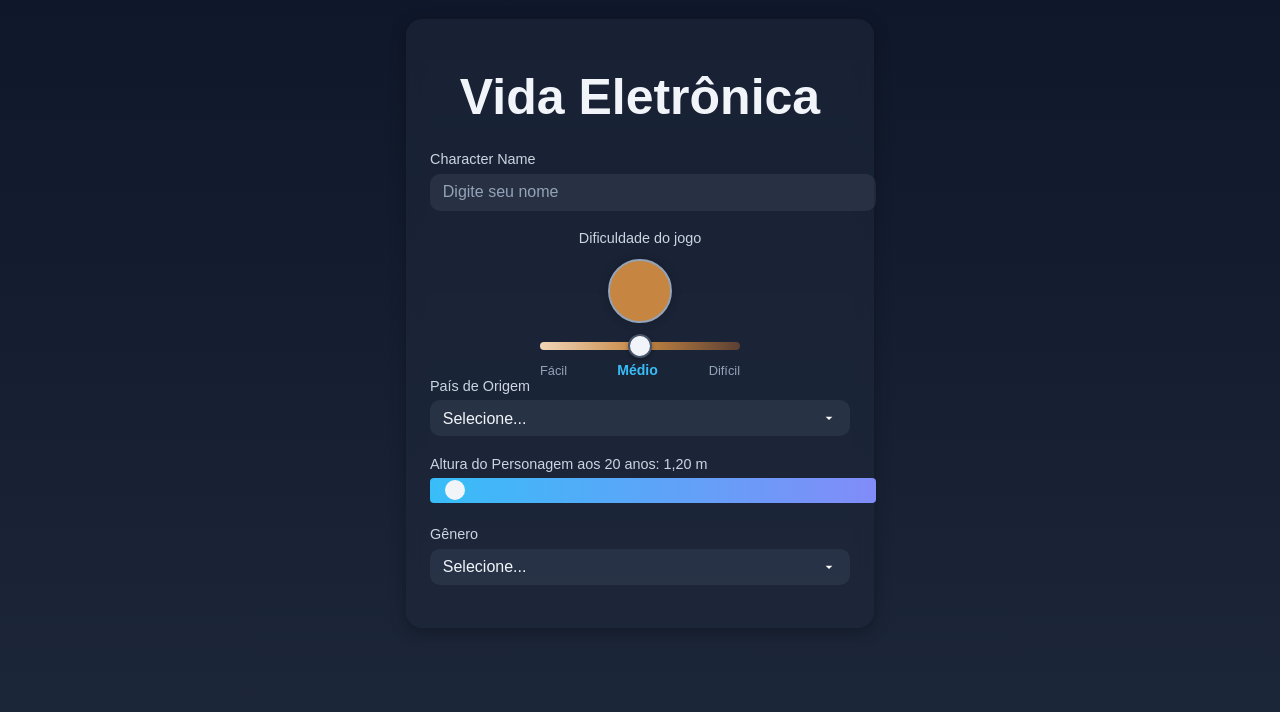
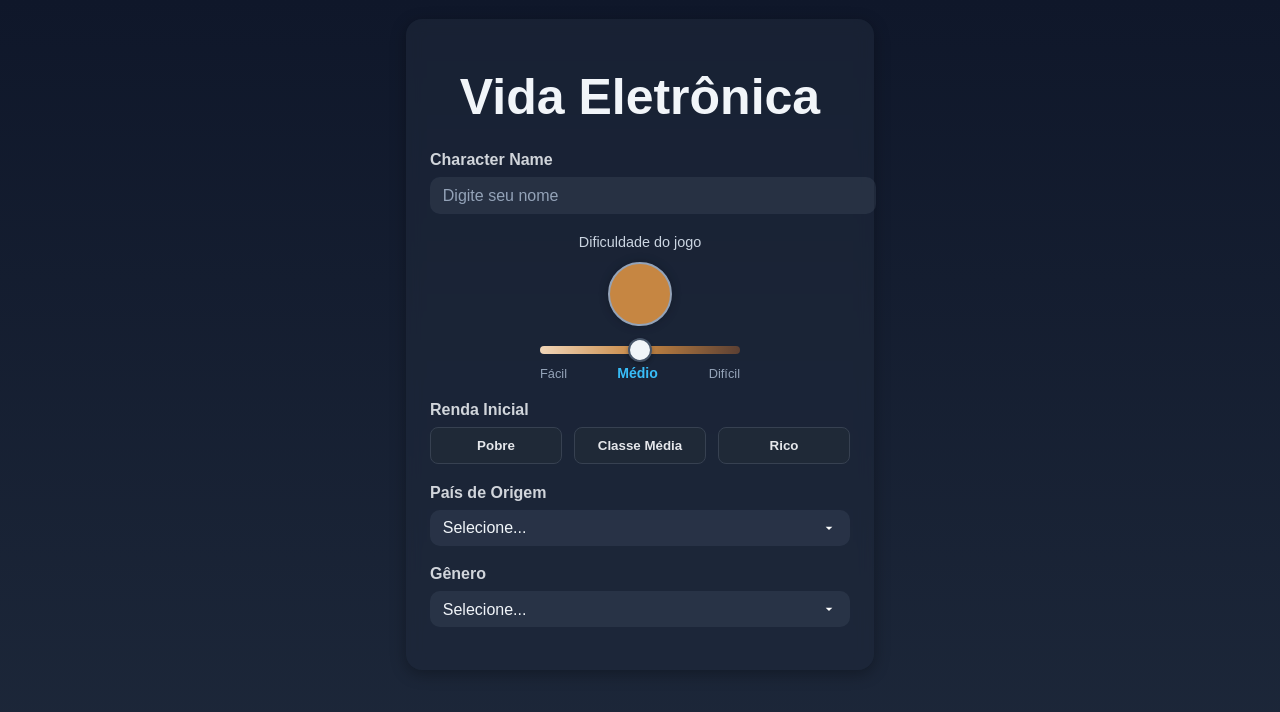
Before and after one commit to Cauadeassis/lifeGame, a Next.js app: page /customizer in a window 1280 px wide. Shown: the top 712 px of the page. Built offline with nearby package versions, Linux system fonts and the light colour scheme.

Commit message:
Add new `incomeSelector` feature

```diff
--- a/pages/customizer.jsx
+++ b/pages/customizer.jsx
@@ -6,16 +6,17 @@ import SkinSelector from "../components/skinSelector";
 export default function Customizer() {
   const [playerName, updatePlayerName] = useState("");
   const [country, setCountry] = useState("");
-  const [height, setHeight] = useState(1.20);
+  const [income, setIncome] = useState("");
   const [gender, setGender] = useState("");
 
-  function handleStart() {
+  function handleStartGame() {
     if (!playerName.trim()) return;
     onStartGame({
       name: playerName,
       country,
-      height,
-      gender
+      gender,
+      income,
+      skinTone,
     });
   }
 
@@ -23,7 +24,7 @@ export default function Customizer() {
     <div className={styles.body}>
       <div className={styles.siteContent}>
         <Header />
-        <section className={styles.nameInputContainer}>
+        <section className={styles.nameContainer}>
           <label className={styles.label}>Character Name</label>
           <input
             type="text"
@@ -34,6 +35,22 @@ export default function Customizer() {
           />
         </section>
         <SkinSelector />
+        <section className={styles.incomeContainer}>
+          <label className={styles.label}>Renda Inicial</label>
+          <div className={styles.incomeOptions}>
+            {['poor', 'middleClass', 'rich'].map((option) => (
+              <button
+                key={option}
+                className={`${styles.incomeButton} ${income === option ? styles.selected : ''}`}
+                onClick={() => setIncome(option)}
+              >
+                {option === 'poor' && 'Pobre'}
+                {option === 'middleClass' && 'Classe Média'}
+                {option === 'rich' && 'Rico'}
+              </button>
+            ))}
+          </div>
+        </section>
         <section className={styles.countrySelectorContainer}>
           <label className={styles.label}>País de Origem</label>
           <select
@@ -49,30 +66,15 @@ export default function Customizer() {
             <option value="FR">França</option>
           </select>
         </section>
-        <section className={styles.heightSelectorContainer}>
-          <label className={styles.label}>
-            Altura do Personagem aos 20 anos: {height.toFixed(2).replace(".", ",")} m
-          </label>
-          <input
-            type="range"
-            className={styles.rangeInput}
-            min="1.20"
-            max="2.00"
-            step="0.01"
-            value={height}
-            onChange={(e) => setHeight(parseFloat(e.target.value))}
-          />
-        </section>
         <section className={styles.genderSelectorContainer}>
           <label className={styles.label}>Gênero</label>
           <select
             className={styles.input}
             value={gender}
-            onChange={(e) => setGender(e.target.value)}>
+            onChange={(event) => setGender(event.target.value)}>
             <option value="">Selecione...</option>
             <option value="male">Masculino</option>
             <option value="female">Feminino</option>
-            <option value="other">Outro</option>
           </select>
         </section>
       </div>
--- /dev/null
+++ b/styles/components/incomeSelector.module.css
@@ -0,0 +1,36 @@
+.incomeContainer {
+  margin-top: 20px;
+}
+
+.incomeOptions {
+  display: flex;
+  gap: 12px;
+}
+
+.incomeButton {
+  flex: 1;
+  padding: 10px 0;
+  background-color: #1f2937;
+  border: 1.5px solid #374151;
+  border-radius: 8px;
+  color: #e5e7eb;
+  font-weight: 700;
+  cursor: pointer;
+  transition: background-color 0.3s ease, border-color 0.3s ease, color 0.3s ease;
+  text-align: center;
+  user-select: none;
+}
+
+.incomeButton:hover {
+  background-color: #374151;
+  border-color: #f97316;
+  color: #f97316;
+}
+
+.selected {
+  background-color: #f97316;
+  border-color: #ea580c;
+  color: white;
+  font-weight: 800;
+  box-shadow: 0 0 8px #f97316aa;
+}
--- a/styles/pages/customizer.module.css
+++ b/styles/pages/customizer.module.css
@@ -90,6 +90,59 @@ select.input {
   transform: scale(1.1);
 }
 
+.incomeContainer {
+  margin-top: 20px;
+}
+
+.label {
+  display: block;
+  color: #d1d5db;
+  /* cinza claro, parecido com os outros labels */
+  font-weight: 600;
+  margin-bottom: 8px;
+  font-size: 1rem;
+}
+
+.incomeOptions {
+  display: flex;
+  gap: 12px;
+}
+
+.incomeButton {
+  flex: 1;
+  /* para os botões terem tamanho parecido e ocupar todo espaço */
+  padding: 10px 0;
+  background-color: #1f2937;
+  /* azul escuro meio cinza */
+  border: 1.5px solid #374151;
+  /* borda cinza escura */
+  border-radius: 8px;
+  color: #e5e7eb;
+  /* texto cinza claro */
+  font-weight: 700;
+  cursor: pointer;
+  transition: background-color 0.3s ease, border-color 0.3s ease, color 0.3s ease;
+  text-align: center;
+  user-select: none;
+}
+
+.incomeButton:hover {
+  background-color: #374151;
+  /* azul mais claro no hover */
+  border-color: #f97316;
+  /* laranja vivo, igual ao slider */
+  color: #f97316;
+}
+
+.selected {
+  background-color: #f97316;
+  /* laranja vibrante para indicar seleção */
+  border-color: #ea580c;
+  color: white;
+  font-weight: 800;
+  box-shadow: 0 0 8px #f97316aa;
+}
+
 @media (max-width: 480px) {
   .siteContent {
     padding: 1rem;
```
Also changed, not shown: components/incomeSelector.jsx (added, +22 -0 lines), pages/game.jsx (+29 -27 lines), pages/randomizer.jsx (+7 -1 lines).
